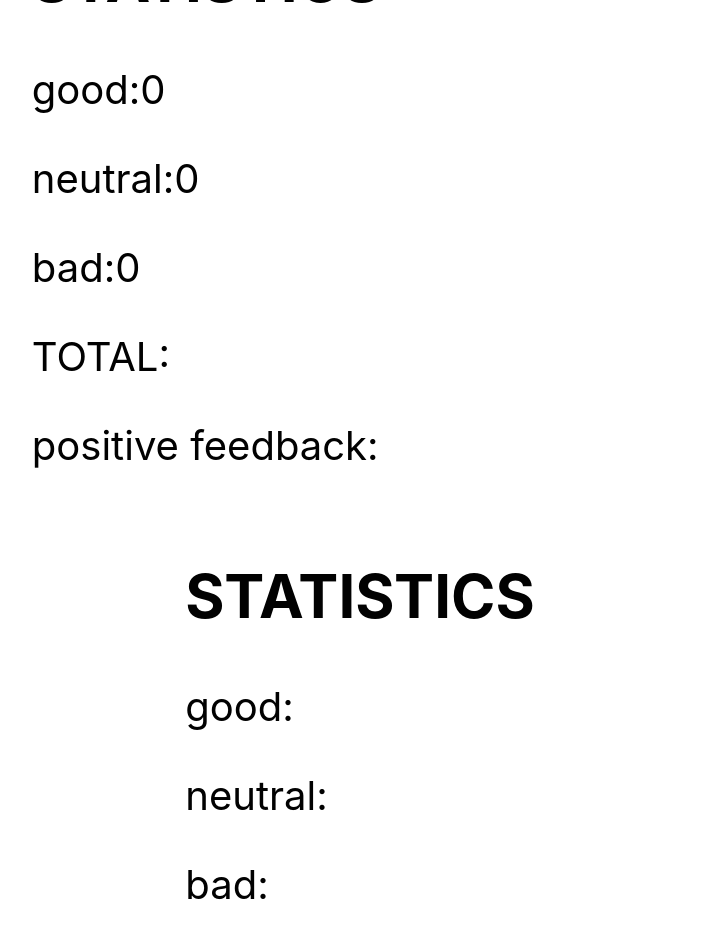
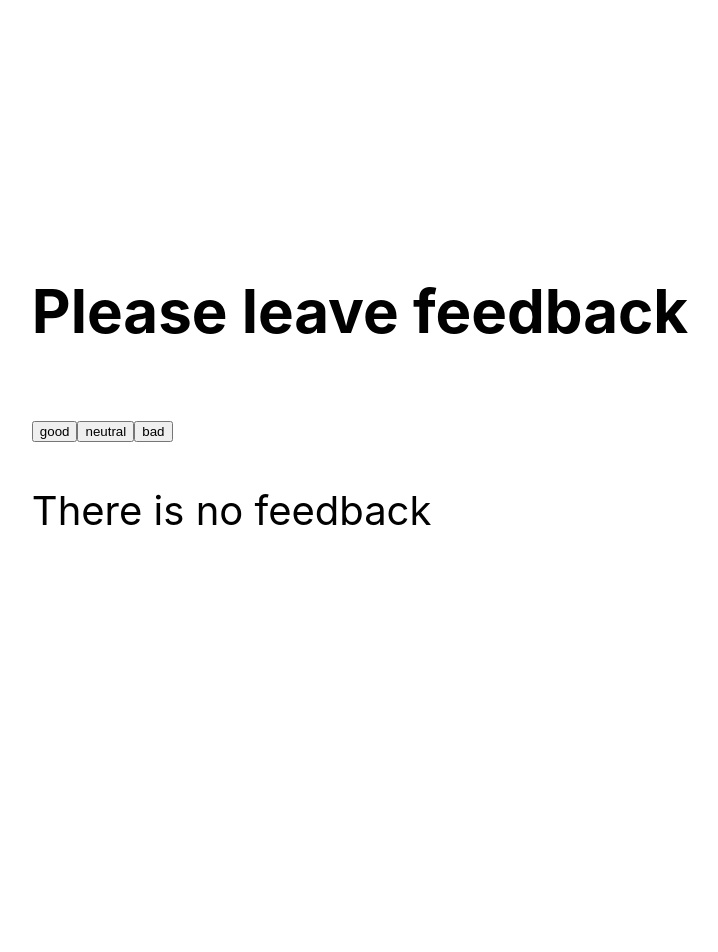
Before and after one commit to Ionytch/goit-react-hw-02-feedback, a React (Create React App) app: page / in a window 1280 px wide. Shown: the top 952 px of the page, without its empty margins (280-998 px from the left). After the commit the page ends 800 px from the top, so only its background shows below. Built offline with nearby package versions, Linux system fonts and the light colour scheme.

Commit message:
state and props changed

```diff
--- a/src/components/App.jsx
+++ b/src/components/App.jsx
@@ -16,7 +16,7 @@ export const App = () => {
       }}
     >
       <FeedbackPage />
-      <StatPage/>
+
 
     </div>
   );
--- a/src/components/feedback/Feedback.js
+++ b/src/components/feedback/Feedback.js
@@ -1,12 +1,11 @@
-// state = {
-//   good: 0,
-//   neutral: 0,
-//   bad: 0
-
-import { Component } from "react"
+import { Component } from "react";
+import { StatPage } from "components/statistics/Statistics";
 
 // }
 class FeedbackPage extends Component {
+
+
+
     state = {
             good: 0,
             neutral: 0,
@@ -33,22 +32,43 @@ class FeedbackPage extends Component {
         }));
     }
 
+    countTotalFeedback = () => {
+    const { good, neutral, bad } = this.state;
+    return good + neutral + bad;
+  };
+
+  countPositiveFeedback = () => {
+    const totalFeedback = this.countTotalFeedback();
+    const goodFeedback = this.state.good;
+    let result = 0;
+
+    if (totalFeedback > 0) {
+      result = Math.ceil((goodFeedback / totalFeedback) * 100);
+    }
+
+    return `${result}%`;
+  };
 
     render() {
+        const countTotalFeedback = this.countTotalFeedback();
+        const countPositiveFeedback = this.countPositiveFeedback();
         return (<div>
         <div>
         <h2>Please leave feedback</h2>
                 <button type="button" onClick={this.CountGood}>good</button>
                 <button type="button" onClick={this.CountNeutral}>neutral</button>
                 <button type="button" onClick={this.CountBad}>bad</button>
-        </div>
+            </div>
+
+
             <div>
-        <h2>STATISTICS</h2>
-                <p>good:{this.state.good}</p>
-        <p>neutral:{this.state.neutral}</p>
-        <p>bad:{this.state.bad}</p>
-        <p>TOTAL:</p>
-        <p>positive feedback:</p>
+                {countTotalFeedback > 0 ? (
+        <> <StatPage
+                onGood={this.state.good}
+                onNeutral={this.state.neutral}
+                onBad={this.state.good}
+                onTotal={countTotalFeedback}
+                onPositive={countPositiveFeedback} /></>) : (<p>There is no feedback</p>)}
             </div>
         </div>
         )
--- a/src/components/statistics/Statistics.js
+++ b/src/components/statistics/Statistics.js
@@ -1,12 +1,8 @@
-export const StatPage = () => {
+export const StatPage = ({onGood, onNeutral,onBad,onTotal,onPositive}) => {
     return (<div>
-        <h2>STATISTICS</h2>
-        <p>good:</p>
-        <p>neutral:</p>
-        <p>bad:</p>
-        <p>TOTAL:</p>
-        <p>positive feedback:</p>
-    </div>
+
+        <h2>STATISTICS</h2><p>good:{onGood}</p><p>neutral:{onNeutral}</p><p>bad:{onBad}</p><p>TOTAL:{onTotal}</p><p>positive feedback:{onPositive}</p>
+            </div>
 
     )
 }
```
